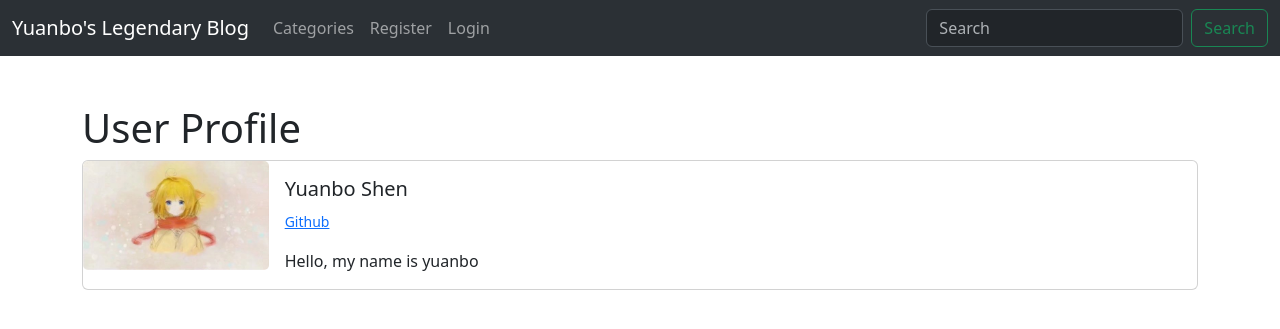
After one commit to CS196Illinois/Group2-SP23, a Django app: page /members/1/profile/ in a window 1280 px wide. The commit adds this page. Shown: the top 329 px of the page. Run offline with Django 4.2, Linux system fonts and the light colour scheme; data comes from the database, SQL or seed files in the repository; both versions use the stored data as it was after the commit; some libraries are stand-ins or nearby versions.

Commit message:
Project file replaced

```diff
--- a/Project/group2_blog/blogproject/admin.py
+++ b/Project/group2_blog/blogproject/admin.py
@@ -1,8 +1,9 @@
 from django.contrib import admin
-from .models import Post, Category, Profile
+from .models import Post, Category, Profile, Comment
 
 # Register your models here.
 
 admin.site.register(Post)
 admin.site.register(Category)
 admin.site.register(Profile)
+admin.site.register(Comment)
--- a/Project/group2_blog/blogproject/models.py
+++ b/Project/group2_blog/blogproject/models.py
@@ -18,12 +18,15 @@ class Profile(models.Model):
     user = models.OneToOneField(User, null=True, on_delete=models.CASCADE)
     bio = models.TextField()
     profile_pic = models.ImageField(null = True, blank= True, upload_to="images/profile")
-    github_url = models.CharField(max_length=255, null = True, blank= True) # github
     instagram_url = models.CharField(max_length=255, null = True, blank= True) # instagram
     facebook_url = models.CharField(max_length=255, null = True, blank= True) # facebook
+    github_url = models.CharField(max_length=255, null = True, blank= True) # github
 
     def __str__(self):
         return str(self.user)
+
+    def get_absolute_url(self):
+        return reverse('home')
 
 
 class Post(models.Model):
@@ -33,13 +36,23 @@ class Post(models.Model):
     author = models.ForeignKey(User, on_delete=models.CASCADE)
     body = RichTextField(blank=True, null=True)
     #body = models.TextField()
-    post_date = models.DateField(auto_now_add=True) # show the date on home page
-    post_time = models.DateTimeField(auto_now_add=True) # show the specific post time in article detail page
+    post_date = models.DateField(auto_now_add=True)
+    post_time = models.DateTimeField(auto_now_add=True)
     category = models.CharField(max_length = 255, default= "uncategorized")
     snippet = models.CharField(max_length = 255)
+
 
     def __str__(self):
         return self.title + ' | ' + str(self.author)
 
     def get_absolute_url(self):
         return reverse('home')
+
+class Comment(models.Model):
+    post = models.ForeignKey(Post, related_name = "comments", on_delete = models.CASCADE)
+    name = models.CharField(max_length=255)
+    body = models.TextField()
+    date_added = models.DateTimeField(auto_now_add=True)
+
+    def __str__(self):
+        return '%s - %s' % (self.post.title, self.name)
--- a/Project/group2_blog/blogproject/templates/base.html
+++ b/Project/group2_blog/blogproject/templates/base.html
@@ -51,8 +51,20 @@
                 <a class="nav-link" href="  {% url 'add-category' %}">Add Category</a>
               </li>
 
-              <li class="nav-item">
-                <a class="nav-link" href="  {% url 'edit-profile' %}">Edit Profile</a>
+              <!-- Drop down menu for edit profile page-->>
+              <li class="nav-item dropdown">
+                <a class="nav-link dropdown-toggle" href="#" role="button" data-bs-toggle="dropdown" aria-expanded="false">
+                  Profile
+                </a>
+                <ul class="dropdown-menu">
+                  <li><a class="dropdown-item" href="{% url 'edit-profile' %}">Edit Settings</a></li>
+                  {% if user.profile %}
+                    <li><a class="dropdown-item" href="{% url 'edit-profile-page' user.profile.id %}">Edit Profile Page</a></li>
+                    <li><a class="dropdown-item" href="{% url 'profile-page' user.profile.id %}">My Profile Page</a></li>
+                  {% else %}
+                    <li><a class="dropdown-item" href="{% url 'create-profile-page' %}">Create A New Profile Page</a></li>
+                  {% endif %}
+                </ul>
               </li>
 
               <li class="nav-item">
--- a/Project/group2_blog/blogproject/templates/categories.html
+++ b/Project/group2_blog/blogproject/templates/categories.html
@@ -16,7 +16,7 @@
                     <small><small><a = href="{% url 'delete-post' post.pk %}">(Delete)</a></small></small>
                 {% endif %}
                 <br/>
-            {{ post.body|slice:":200" | safe  }}</li>
+            {{ post.snippet }}</li>
             <br/>
         {% endfor%}
         </ul>
--- a/Project/group2_blog/members/templates/registration/edit_profile.html
+++ b/Project/group2_blog/members/templates/registration/edit_profile.html
@@ -2,7 +2,8 @@
 {% block title %}Edit Profile{% endblock %}
 {% block content %}
 
-<h1>Register</h1>
+<h1>Edit Settings...</h1>
+<br/>
 
 {{ user.profile.bio }}
 <br/><br/>
--- /dev/null
+++ b/Project/group2_blog/members/templates/registration/user_profile.html
@@ -0,0 +1,38 @@
+{% extends 'base.html' %}
+{% load static %}
+
+{% block content %}
+
+<h1>User Profile</h1>
+<div class="card mb-3" >
+    <div class="row g-0">
+      <div class="col-md-2">
+
+        {% if page_user.profile_pic %}
+          <img src="{{page_user.profile_pic.url }}" class="card-img">
+        {% else %}
+          <img src="{% static 'blogproject/images/default_profile_pic.jpeg' %}" class="card-img">
+        {% endif %}
+
+      </div>
+      <div class="col-md-10">
+        <div class="card-body">
+          <h5 class="card-title">{{ page_user.user.first_name }} {{ page_user.user.last_name }} </h5>
+          <p class="card-text"><small class="text-body-secondary">
+            {% if  page_user.github_url %}
+               <a href="{{ page_user.github_url }}">Github</a>
+            {% endif %}
+            {% if  page_user.instagram_url %}
+                 | <a href="{{ page_user.instagram_url }}">Instagram</a>
+            {% endif %}
+            {% if  page_user.facebook_url %}
+                 | <a href="{{ page_user.facebook_url }}">Facebook</a>
+            {% endif %}
+        </small></p>
+          <p class="card-text">{{ page_user.bio }}</p>
+        </div>
+      </div>
+    </div>
+  </div>
+
+{% endblock %}
--- a/Project/group2_blog/members/urls.py
+++ b/Project/group2_blog/members/urls.py
@@ -1,5 +1,5 @@
 from django.urls import path
-from .views import UserRegisterView, UserEditView, PasswordsChangeView
+from .views import UserRegisterView, UserEditView, PasswordsChangeView, ShowProfilePageView, EditProfilePageView, CreateProfilePageView
 from django.contrib.auth import views as auth_views
 from . import views
 
@@ -7,5 +7,8 @@ urlpatterns = [
     path('register/', UserRegisterView.as_view(), name = 'register'),
     path('edit_profile/', UserEditView.as_view(), name = 'edit-profile'),
     path('password/', PasswordsChangeView.as_view(template_name = 'registration/change_password.html')),
-    path('password_success/', views.password_success, name = 'password-success')
+    path('password_success/', views.password_success, name = 'password-success'),
+    path('<int:pk>/profile/', ShowProfilePageView.as_view(), name = 'profile-page'),
+    path('<int:pk>/edit_profile_page/', EditProfilePageView.as_view(), name = 'edit-profile-page'),
+    path('create_profile_page/', CreateProfilePageView.as_view(), name = 'create-profile-page'),
 ]
--- a/Project/group2_blog/members/views.py
+++ b/Project/group2_blog/members/views.py
@@ -1,16 +1,44 @@
-from django.shortcuts import render
+from django.shortcuts import render, get_object_or_404
 from django.views import generic
+from django.views.generic import DetailView, CreateView, UpdateView
 from django.contrib.auth.forms import UserCreationForm, UserChangeForm, PasswordChangeForm
 from django.contrib.auth.views import PasswordChangeView
 from django.urls import reverse_lazy
-from .forms import SignUpForm, EditProfileForm, PasswordChangingForm
+from .forms import SignUpForm, EditProfileForm, PasswordChangingForm, ProfilePageForm
+from blogproject.models import Profile
 
-class UserRegisterView(generic.CreateView):
+class CreateProfilePageView(CreateView):
+    model = Profile
+    form_class = ProfilePageForm
+    template_name = "registration/create_user_profile_page.html"
+
+    def form_valid(self, form):
+        form.instance.user = self.request.user
+        return super().form_valid(form)
+
+class EditProfilePageView(UpdateView):
+    model = Profile
+    template_name = 'registration/edit_profile_page.html'
+    fields = ['bio', 'profile_pic', 'instagram_url', 'facebook_url', 'github_url']
+
+class ShowProfilePageView(DetailView):
+    model = Profile
+    template_name = 'registration/user_profile.html'
+    success_url = reverse_lazy('home')
+
+    def get_context_data(self, *args, **kwargs):
+        users = Profile.objects.all()
+        context = super(ShowProfilePageView, self).get_context_data(*args, **kwargs)
+        page_user = get_object_or_404(Profile, id = self.kwargs['pk'])
+        context['page_user'] = page_user
+        return context
+
+class UserRegisterView(CreateView):
     form_class = SignUpForm
     template_name = 'registration/register.html'
     success_url = reverse_lazy('login')
 
-class UserEditView(generic.UpdateView):
+class UserEditView(UpdateView):
     form_class = EditProfileForm
     template_name = 'registration/edit_profile.html'
     success_url = reverse_lazy('home')
```
Also changed, not shown: Project/group2_blog/blogproject/templates/article_details.html (+14 -2 lines), Project/group2_blog/members/forms.py (+14 -0 lines), Project/group2_blog/members/templates/registration/create_user_profile_page.html (added, +24 -0 lines), Project/group2_blog/members/templates/registration/edit_profile_page.html (added, +27 -0 lines), Project/group2_blog/blogproject/migrations/0018_comment.py (added), Project/group2_blog/db.sqlite3, Project/group2_blog/media/images/profile/截屏2023-03-23_11.49.14.png (added), Project/group2_blog/media/images/profile/截屏2023-04-06_16.39.16.png (added), Project/group2_blog/media/images/profile/截屏2023-04-06_16.39.16_t7c98jJ.png (added).
